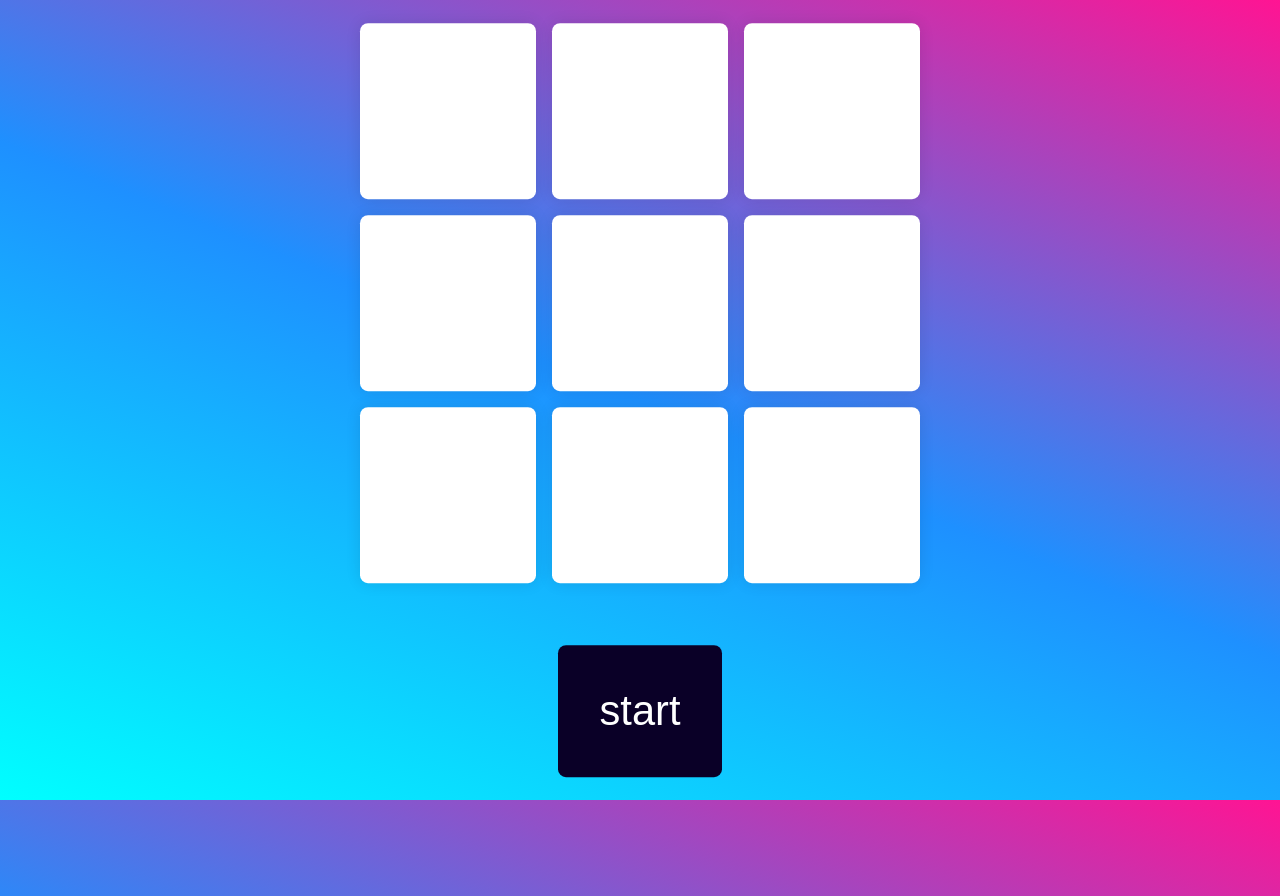
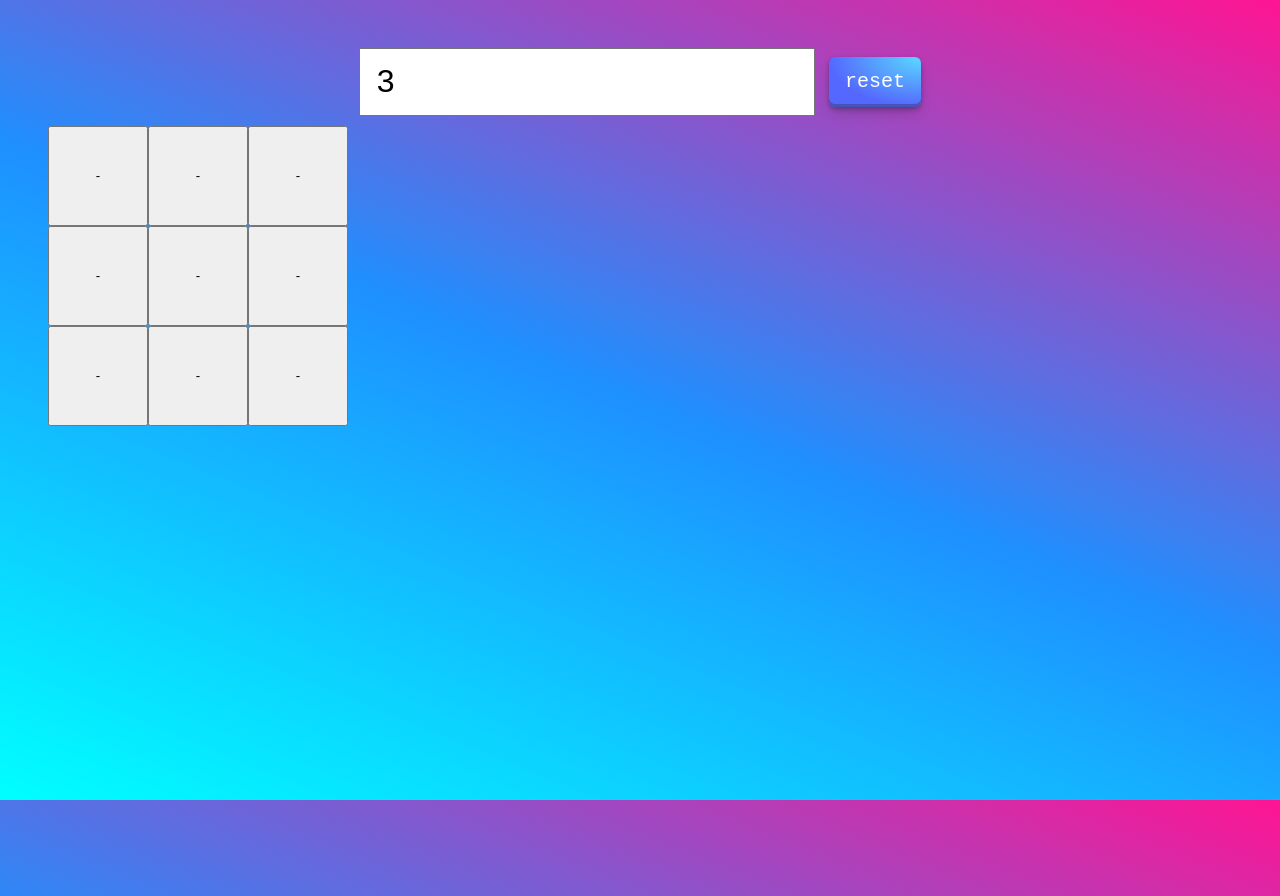
Before and after one commit to Pancholi-Umang/tic-tac-toe, a React (Create React App) app: page / in a window 1280 px wide. Built offline with nearby package versions, Linux system fonts and the light colour scheme.

Commit message:
set dynamic values

```diff
--- a/src/App.js
+++ b/src/App.js
@@ -6,8 +6,8 @@ function App() {
 
   return (
     <div className="App">
-      {/* <Dynamic /> */}
-      <Home />
+      <Dynamic />
+      {/* <Home /> */}
     </div>
   );
 }
--- a/src/Dynamic.jsx
+++ b/src/Dynamic.jsx
@@ -6,36 +6,40 @@ const Dynamic = () => {
         window.location.reload();
     }
 
-    const [data, setData] = useState([])
-    const [state, setstate] = useState(0)
+    const [data, setData] = useState([]);
+    const [state, setstate] = useState();
+    const [player, setPlayer] = useState("X");
 
     let x = [];
     let gameOver = false;
-    let player = "X";
 
     const handleChange = (e) => {
         setstate(e.target.value);
-        x = [];
+    }
 
-        const vl = e.target.value;
-        for (let j = 0; j < vl; j++) {
+    useEffect(() => {
+        setstate(3)
+    }, [])
+
+    useEffect(() => {
+        for (let j = 0; j < state; j++) {
             let devide = [];
-            for (let k = 0; k < vl; k++) {
+            for (let k = 0; k < state; k++) {
                 devide.push("-")
             }
             x.push(devide)
             setData(x)
         }
-    }
+    }, [state])
 
     const callMe = (X, I) => {
         console.log(data)
-        while (!gameOver) {
+        do{
             data[X][I] = player;
             checkWinner(X, I, data)
-            player = (player == "X") ? "O" : "X";
+            setPlayer(player == "X" ? "O" : "X");
             break;
-        }
+        }while(!gameOver)
     }
 
     const checkWinner = (X, I) => {
```
